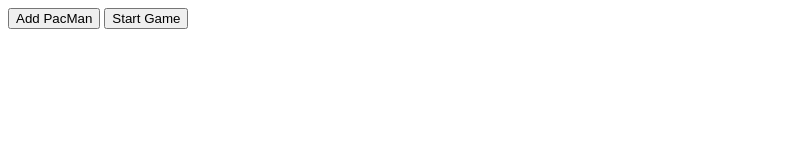
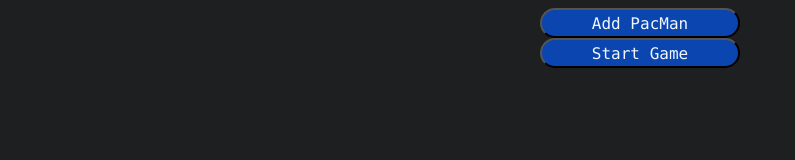
Before and after one commit to dfgav1r1a/PacMen, a plain HTML site: page index.html in a window 1280 px wide. Shown: the whole page, without its empty margins (0-795 px from the left). Drawn offline with Linux system fonts and the light colour scheme.

Commit message:
added styles

```diff
--- a/index.html
+++ b/index.html
@@ -11,8 +11,8 @@
 <body>
 
     <div class="controls" id='buttons'>
-        <button onclick='makeOne()' width='200' height='30'>Add PacMan</button>
-        <button onclick='update()' width='200' height='30'>Start Game</button>
+        <button onclick='makeOne()'>Add PacMan</button>
+        <button onclick='update()'>Start Game</button>
     </div>
 
     <div class="separator"></div>
--- a/styles.css
+++ b/styles.css
@@ -1,5 +1,22 @@
+body {
+    background-color: #1e1f20;
+}
+
 .controls {
-    align-items: center;
+    width: 50%;
+    margin: auto;
+}
+
+button {
+    display: block;
+    margin: auto;
+    width: 200;
+    height: 30;
+    border-radius: 1em;
+    background-color: rgb(11, 69, 175);
+    color: aliceblue;
+    font-family: Consolas;
+    font-size: 1em;
 }
 
 .separator {
```
